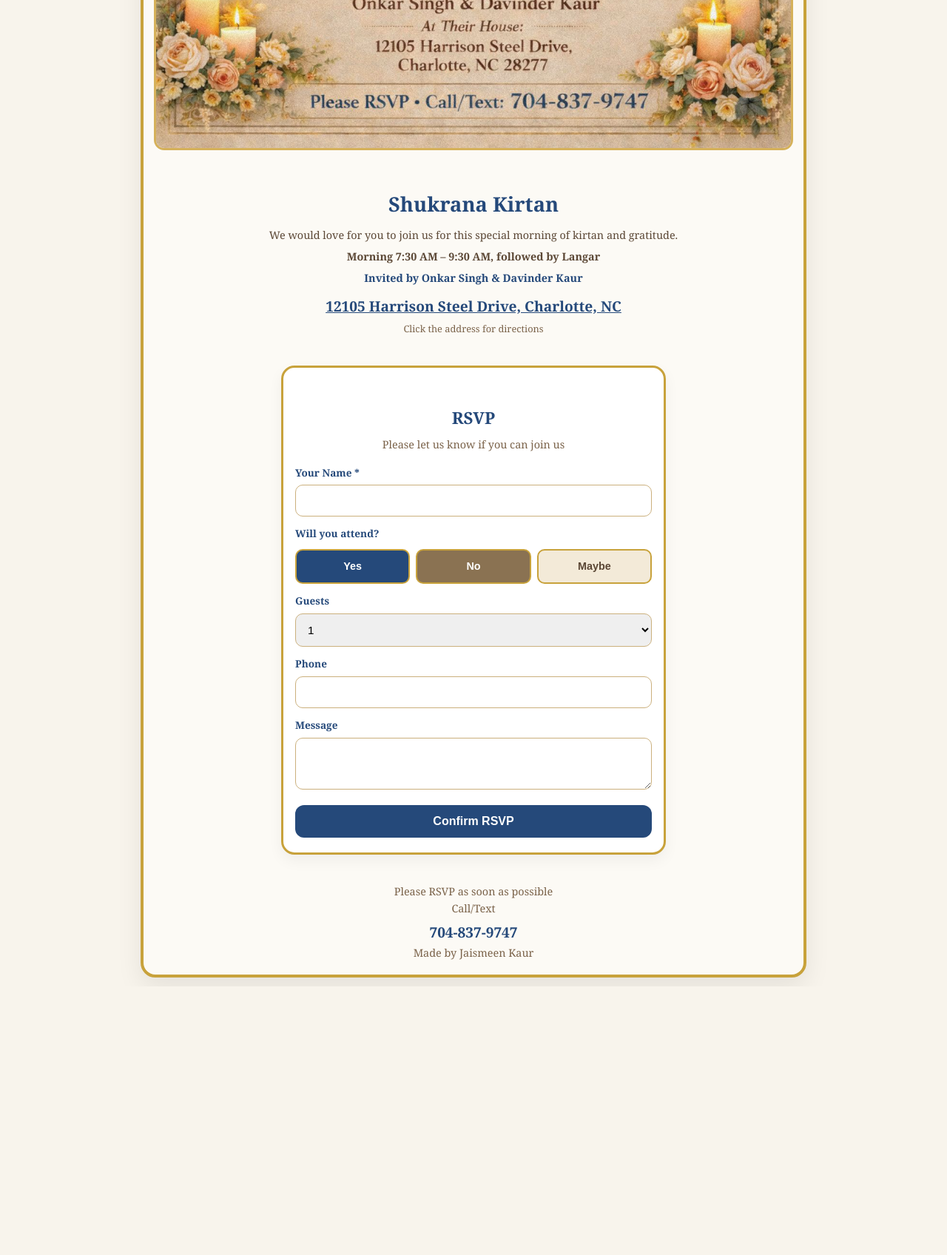
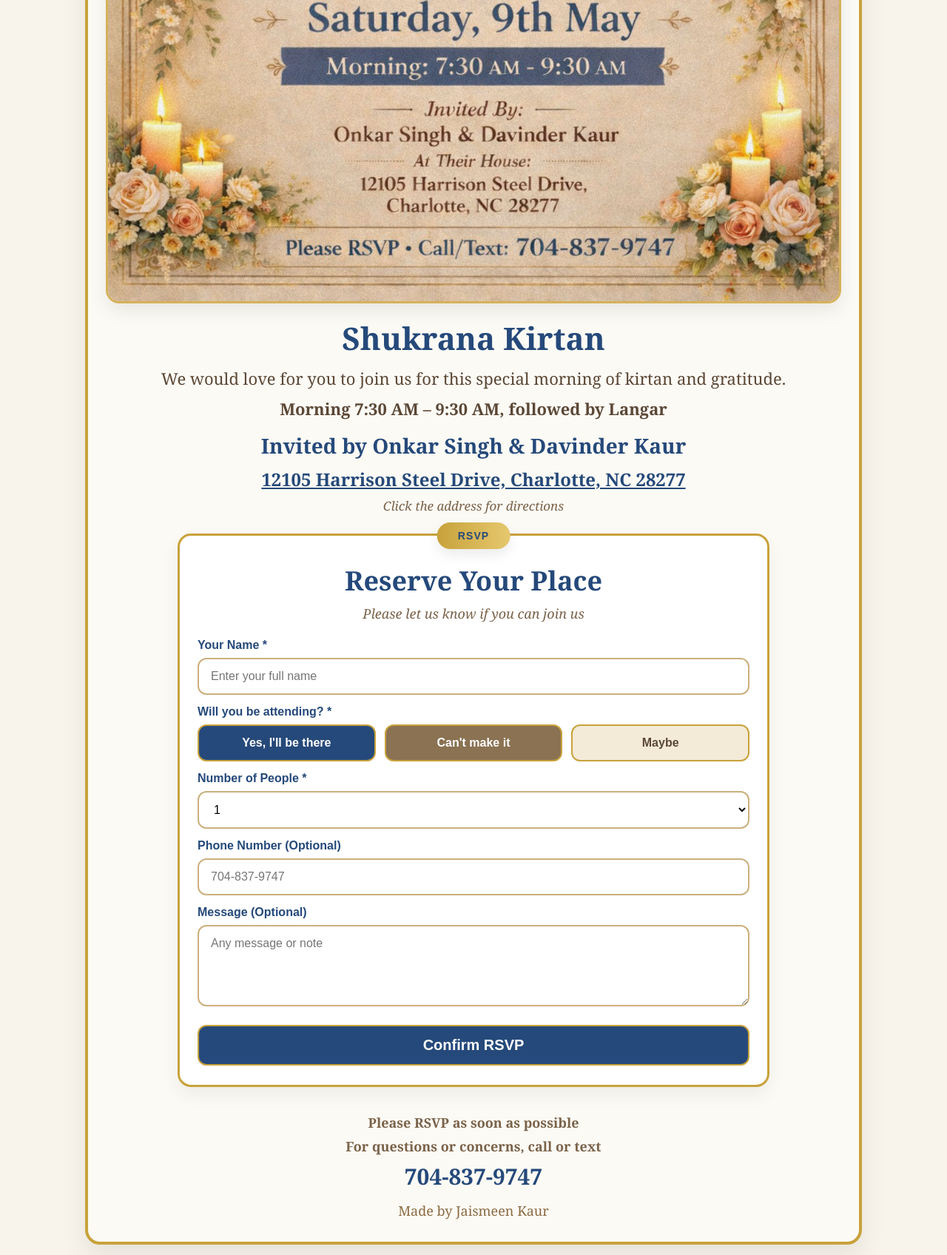
Before and after one commit to jaismeen416/asa-ki-vaar-rsvp, a Flask app: page / in a window 1280 px wide. Shown: the part 1120-2816 px from the top of the page at 74% size. Before the commit the page ends 2448 px from the top, so only its background shows below. Run offline with Flask 3, Linux system fonts and the light colour scheme.

Commit message:
Finalize RSVP page

```diff
--- a/templates/index.html
+++ b/templates/index.html
@@ -4,306 +4,389 @@
   <meta charset="UTF-8">
   <meta name="viewport" content="width=device-width, initial-scale=1.0">
   <title>Shukrana Kirtan RSVP</title>
-
   <style>
-* { box-sizing: border-box; }
-
-html { font-size: 16px; }
+    * {
+      box-sizing: border-box;
+    }
 
     body {
       margin: 0;
-  padding: 12px;
+      padding: 14px;
       background: #f8f4ec;
       font-family: Georgia, serif;
       color: #2f2a26;
-  line-height: 1.6;
     }
 
-/* MAIN CONTAINER */
     .page {
-  max-width: 900px;
+      max-width: 1050px;
       margin: 0 auto;
       background: #fcfaf5;
       border: 4px solid #c8a23b;
       border-radius: 20px;
       overflow: hidden;
-  box-shadow: 0 14px 34px rgba(0,0,0,0.08);
+      box-shadow: 0 14px 34px rgba(0, 0, 0, 0.08);
     }
 
-/* IMAGE */
-.poster-wrap { padding: 14px; }
+    .hero {
+      text-align: center;
+      padding: 26px 20px 18px;
+      background: linear-gradient(to bottom, #fffdf9, #f7f1e2);
+      border-bottom: 2px solid #e5d4a8;
+    }
+
+    .top-line {
+      color: #8a6b43;
+      font-size: 18px;
+      letter-spacing: 0.1em;
+      margin-bottom: 14px;
+    }
+
+    .hero h1 {
+      margin: 0;
+      color: #25497a;
+      font-size: 76px;
+      line-height: 0.95;
+      letter-spacing: 0.06em;
+      text-transform: uppercase;
+    }
+
+    .hero h2 {
+      margin: 18px 0 0;
+      color: #7a6249;
+      font-size: 30px;
+      letter-spacing: 0.18em;
+      text-transform: uppercase;
+      font-weight: 500;
+    }
+
+    .poster-wrap {
+      padding: 24px 24px 10px;
+    }
 
     .poster {
       width: 100%;
-  border-radius: 14px;
+      display: block;
+      border-radius: 18px;
       border: 3px solid #d5b15a;
-  display: block;
+      box-shadow: 0 10px 24px rgba(0,0,0,0.08);
     }
 
-/* TEXT SECTION */
     .content {
-  padding: 10px 18px 20px;
+      padding: 8px 24px 30px;
+    }
+
+    .info {
       text-align: center;
+      margin-bottom: 22px;
     }
 
     .info h3 {
-  font-size: 1.7rem;
-  margin-bottom: 8px;
+      margin: 0 0 10px;
+      font-size: 42px;
       color: #25497a;
     }
 
+    .info .speaker {
+      font-size: 26px;
+      color: #7a6249;
+      margin-bottom: 8px;
+      font-weight: bold;
+    }
+
     .info p {
-  font-size: 1rem;
-  margin: 6px 0;
+      margin: 8px 0;
+      font-size: 22px;
+      line-height: 1.5;
       color: #5b4735;
     }
 
-.small-text {
-  font-size: 0.9rem !important;
-  color: #6e5a44;
-}
-
     .invite-by {
-  font-size: 0.9rem;
+      margin-top: 14px;
+      color: #25497a;
+      font-size: 28px;
       font-weight: bold;
-  color: #25497a;
-  margin-top: 6px;
     }
 
     .address-link {
-  display: block;
-  margin-top: 12px;
-  font-size: 1.2rem;
+      display: inline-block;
+      margin-top: 10px;
+      font-size: 24px;
       color: #25497a;
       text-decoration: underline;
-  font-weight: 700;
+      font-weight: 600;
     }
 
     .small-note {
-  font-size: 0.8rem;
+      margin-top: 8px;
       color: #7a6249;
-  margin-top: 4px;
+      font-size: 17px;
+      font-style: italic;
     }
 
-/* RSVP BOX */
     .rsvp-card {
-  margin: 20px auto;
-  padding: 20px 16px;
+      max-width: 800px;
+      margin: 26px auto 0;
       background: white;
+      border: 3px solid #c8a23b;
       border-radius: 18px;
-  border: 3px solid #c8a23b;
-  max-width: 520px;
-  box-shadow: 0 8px 20px rgba(0,0,0,0.05);
+      padding: 28px 24px 26px;
+      position: relative;
+      box-shadow: 0 10px 24px rgba(0,0,0,0.06);
+    }
+
+    .pill {
+      position: absolute;
+      top: -18px;
+      left: 50%;
+      transform: translateX(-50%);
+      background: linear-gradient(to right, #c8a23b, #e5c86e);
+      color: #25497a;
+      font-family: Arial, sans-serif;
+      font-size: 14px;
+      font-weight: bold;
+      letter-spacing: 0.08em;
+      text-transform: uppercase;
+      padding: 10px 28px;
+      border-radius: 999px;
+      box-shadow: 0 8px 18px rgba(0,0,0,0.08);
     }
 
     .rsvp-card h4 {
       text-align: center;
-  font-size: 1.4rem;
-  margin-bottom: 6px;
+      margin: 8px 0 8px;
       color: #25497a;
+      font-size: 36px;
     }
 
-.sub {
+    .rsvp-card .sub {
       text-align: center;
-  font-size: 0.9rem;
       color: #7a6249;
-  margin-bottom: 16px;
+      font-size: 18px;
+      margin-bottom: 22px;
+      font-style: italic;
     }
 
-/* FORM */
     .field-label {
-  font-size: 0.85rem;
-  font-weight: 600;
-  margin-top: 12px;
       display: block;
+      margin: 14px 0 8px;
       color: #25497a;
+      font-family: Arial, sans-serif;
+      font-weight: bold;
+      font-size: 16px;
     }
 
-input, select, textarea {
+    input,
+    select,
+    textarea,
+    button {
       width: 100%;
-  padding: 12px;
-  margin-top: 6px;
-  border-radius: 10px;
-  border: 1.5px solid #cbb07d;
-  font-size: 0.95rem;
+      padding: 14px 16px;
+      border-radius: 12px;
+      border: 2px solid #cbb07d;
       font-family: Arial, sans-serif;
+      font-size: 16px;
+      background: #fff;
     }
 
     textarea {
-  min-height: 70px;
+      min-height: 110px;
       resize: vertical;
     }
 
-/* RSVP BUTTON OPTIONS */
     .attendance-options {
       display: grid;
       grid-template-columns: 1fr 1fr 1fr;
-  gap: 8px;
-  margin-top: 10px;
+      gap: 12px;
+      margin-top: 8px;
     }
 
-.attendance-options input { display: none; }
+    .attendance-options label {
+      cursor: pointer;
+      display: block;
+    }
+
+    .attendance-options input {
+      display: none;
+    }
 
     .attendance-options span {
       display: block;
       text-align: center;
-  padding: 10px;
-  border-radius: 10px;
+      padding: 14px 12px;
+      border-radius: 12px;
       border: 2px solid #c8a23b;
-  font-size: 0.9rem;
+      font-family: Arial, sans-serif;
+      font-weight: bold;
+    }
+
+    .attendance-options .yes span {
+      background: #25497a;
+      color: white;
+    }
+
+    .attendance-options .no span {
+      background: #8a7252;
+      color: white;
+    }
+
+    .attendance-options .maybe span {
+      background: #f3ead8;
+      color: #5b4735;
+    }
+
+    button {
+      margin-top: 20px;
+      background: #25497a;
+      color: white;
+      border: 2px solid #c8a23b;
+      font-size: 20px;
       font-weight: bold;
       cursor: pointer;
-  font-family: Arial, sans-serif;
     }
 
-/* COLORS */
-.yes span { background: #25497a; color: white; }
-.no span { background: #8a7252; color: white; }
-.maybe span { background: #f3ead8; color: #5b4735; }
-
-/* SUBMIT BUTTON */
-button {
-  margin-top: 14px;
-  width: 100%;
-  padding: 13px;
-  background: #25497a;
-  color: white;
-  border-radius: 12px;
-  font-size: 1rem;
-  font-weight: bold;
-  border: none;
-  cursor: pointer;
-  font-family: Arial, sans-serif;
-}
-
-/* FOOTER */
     .footer {
       text-align: center;
-  padding: 18px;
-  font-size: 0.9rem;
+      padding: 6px 24px 30px;
       color: #7a6249;
     }
 
-.footer .phone {
-  font-size: 1.2rem;
-  font-weight: bold;
-  color: #25497a;
-  margin-top: 6px;
+    .footer .rsvp-line {
+      font-size: 18px;
+      margin-bottom: 8px;
+      font-weight: 600;
     }
 
-/* MOBILE */
-@media (max-width: 600px) {
-  body { padding: 8px; }
+    .footer .phone {
+      font-size: 30px;
+      color: #25497a;
+      font-weight: bold;
+      margin-bottom: 10px;
+    }
 
-  .info h3 { font-size: 1.5rem; }
+    .footer .made-by {
+      font-size: 18px;
+      color: #8a6b43;
+      margin-top: 14px;
+    }
 
-  .info p { font-size: 0.95rem; }
+    @media (max-width: 700px) {
+      body {
+        padding: 8px;
+      }
 
-  .small-text { font-size: 0.85rem !important; }
+      .hero h1 {
+        font-size: 46px;
+      }
 
-  .address-link { font-size: 1.05rem; }
+      .hero h2 {
+        font-size: 18px;
+      }
+
+      .top-line {
+        font-size: 12px;
+      }
+
+      .info h3 {
+        font-size: 30px;
+      }
+
+      .info .speaker {
+        font-size: 20px;
+      }
+
+      .info p,
+      .address-link {
+        font-size: 18px;
+      }
+
+      .invite-by {
+        font-size: 22px;
+      }
+
+      .rsvp-card h4 {
+        font-size: 28px;
+      }
 
       .attendance-options {
         grid-template-columns: 1fr;
       }
-
-  .rsvp-card {
-    margin: 14px 8px;
-    padding: 16px 12px;
-  }
     }
   </style>
 </head>
-
 <body>
-
   <div class="page">
 
     <div class="poster-wrap">
       <img class="poster" src="{{ url_for('static', filename='flyer.jpg') }}" alt="Shukrana Kirtan Flyer">
     </div>
 
-  <div class="content">
+    <section class="content">
       <div class="info">
         <h3>Shukrana Kirtan</h3>
-
-      <p class="small-text">
-        We would love for you to join us for this special morning of kirtan and gratitude.
-      </p>
-
-      <p class="small-text">
-        <strong>Morning 7:30 AM – 9:30 AM, followed by Langar</strong>
-      </p>
-
-      <div class="invite-by">
-        Invited by Onkar Singh &amp; Davinder Kaur
-      </div>
-
-      <a class="address-link"
-         href="https://maps.app.goo.gl/gqkZMAVRvbzAtNWC7"
+        <p>We would love for you to join us for this special morning of kirtan and gratitude.</p>
+        <p><strong>Morning 7:30 AM – 9:30 AM, followed by Langar</strong></p>
+        <div class="invite-by">Invited by Onkar Singh &amp; Davinder Kaur</div>
+        <a
+          class="address-link"
+          href="https://www.google.com/maps/@35.0355993,-80.8513292,3a,75y,20.18h,90t/data=!3m7!1e1!3m5!1sWwCqG-0-ohJlsf_eGAcFEA!2e0!6shttps:%2F%2Fstreetviewpixels-pa.googleapis.com%2Fv1%2Fthumbnail%3Fcb_client%3Dmaps_sv.tactile%26w%3D900%26h%3D600%26pitch%3D0%26panoid%3DWwCqG-0-ohJlsf_eGAcFEA%26yaw%3D20.18!7i13312!8i6656?entry=ttu&g_ep=EgoyMDI2MDQxNS4wIKXMDSoASAFQAw%3D%3D"
           target="_blank"
-         rel="noopener noreferrer">
-         12105 Harrison Steel Drive, Charlotte, NC
+          rel="noopener noreferrer"
+        >
+          12105 Harrison Steel Drive, Charlotte, NC 28277
         </a>
-
         <div class="small-note">Click the address for directions</div>
-    </div>
       </div>
 
       <div class="rsvp-card">
-    <h4>RSVP</h4>
+        <div class="pill">RSVP</div>
+        <h4>Reserve Your Place</h4>
         <div class="sub">Please let us know if you can join us</div>
 
         <form action="/rsvp" method="POST">
+          <label class="field-label">Your Name *</label>
+          <input type="text" name="name" placeholder="Enter your full name" required>
 
-      <label class="field-label">Your Name *</label>
-      <input type="text" name="name" required>
-
-      <label class="field-label">Will you attend?</label>
+          <label class="field-label">Will you be attending? *</label>
           <div class="attendance-options">
             <label class="yes">
               <input type="radio" name="attendance" value="Yes" required>
-          <span>Yes</span>
+              <span>Yes, I'll be there</span>
             </label>
-
             <label class="no">
-          <input type="radio" name="attendance" value="No">
-          <span>No</span>
+              <input type="radio" name="attendance" value="No" required>
+              <span>Can't make it</span>
             </label>
-
             <label class="maybe">
-          <input type="radio" name="attendance" value="Maybe">
+              <input type="radio" name="attendance" value="Maybe" required>
               <span>Maybe</span>
             </label>
           </div>
 
-      <label class="field-label">Guests</label>
-      <select name="guests">
-        <option>1</option>
-        <option>2</option>
-        <option>3</option>
-        <option>4+</option>
+          <label class="field-label">Number of People *</label>
+          <select name="guests" required>
+            <option value="1">1</option>
+            <option value="2">2</option>
+            <option value="3">3</option>
+            <option value="4+">4+</option>
           </select>
 
-      <label class="field-label">Phone</label>
-      <input type="text" name="phone">
+          <label class="field-label">Phone Number (Optional)</label>
+          <input type="text" name="phone" placeholder="704-837-9747">
 
-      <label class="field-label">Message</label>
-      <textarea name="message"></textarea>
+          <label class="field-label">Message (Optional)</label>
+          <textarea name="message" placeholder="Any message or note"></textarea>
 
           <button type="submit">Confirm RSVP</button>
-
         </form>
       </div>
+    </section>
 
     <div class="footer">
-    Please RSVP as soon as possible<br>
-    Call/Text
+      <div class="rsvp-line">Please RSVP as soon as possible</div>
+      <div class="rsvp-line">For questions or concerns, call or text</div>
       <div class="phone">704-837-9747</div>
-    Made by Jaismeen Kaur
+      <div class="made-by">Made by Jaismeen Kaur</div>
     </div>
-
   </div>
-
 </body>
 </html>
```
Lines whose indentation alone changed are shown as unchanged.
